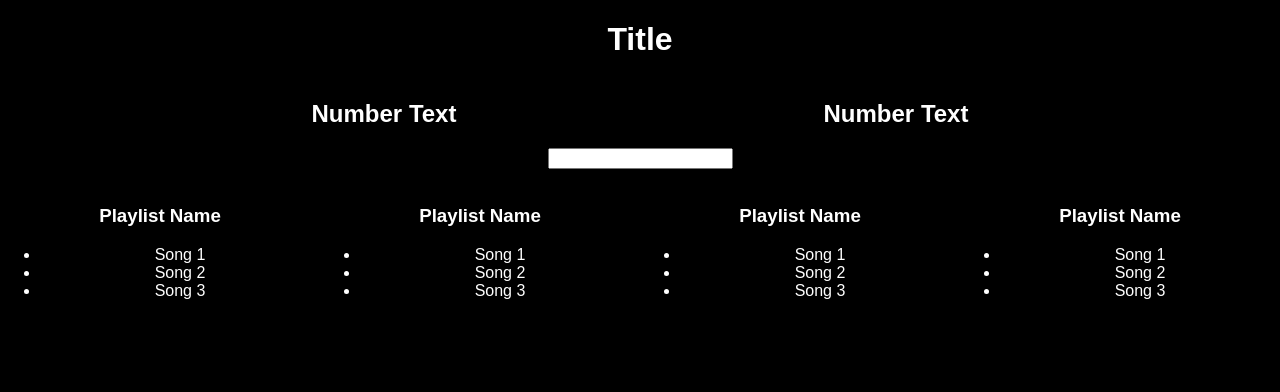
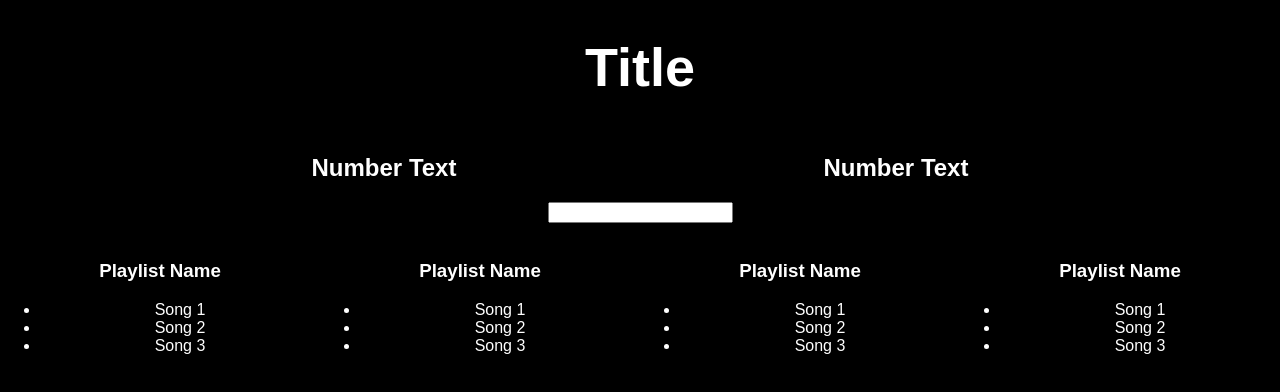
Before and after one commit to zorazky/better-playlist, a React (Create React App) app in the folder spotify/: page / in a window 1280 px wide. Shown: the top 392 px of the page. Built offline with nearby package versions, Linux system fonts and the light colour scheme.

Commit message:
small style change

```diff
--- a/spotify/src/App.js
+++ b/spotify/src/App.js
@@ -50,7 +50,7 @@
     return (
       <div className="App">
 
-        <h1>Title</h1>
+        <h1 style={{...defaultStyle, "font-size": "54px"}}>Title</h1>
         <Aggregate />
         <Aggregate />
         <Filter />
```
